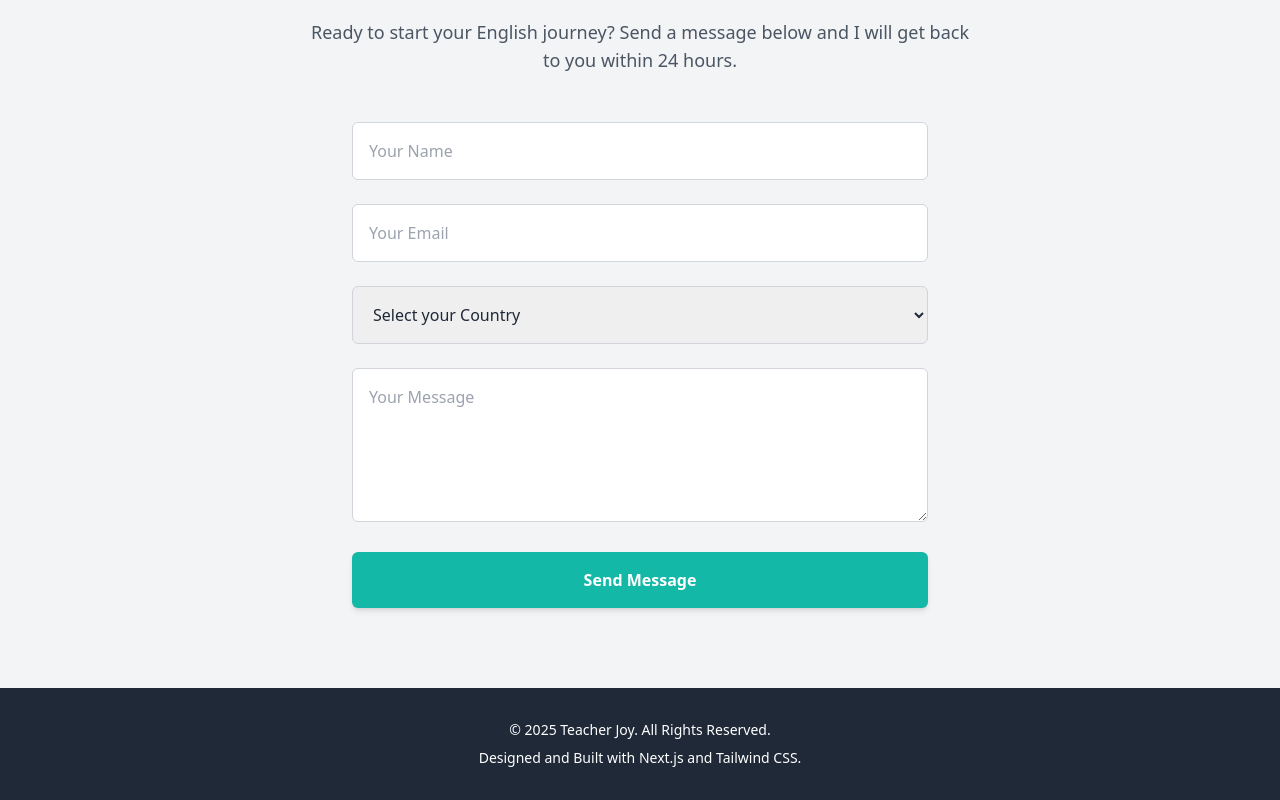
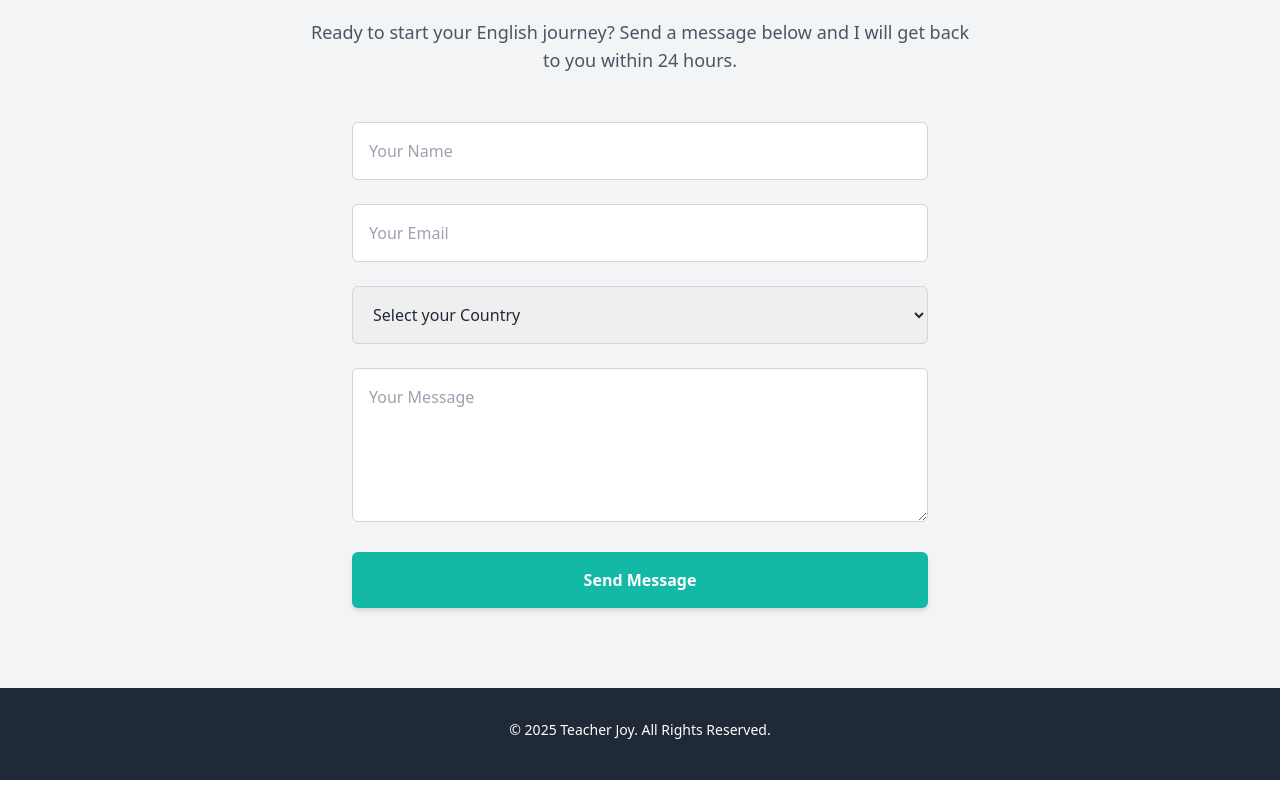
Before and after one commit to dyingbreed12/joy-website, a Next.js app: page / in a window 1280 px wide. Shown: the part 3101-3901 px from the top of the page. Built offline with nearby package versions, Linux system fonts and the light colour scheme.

Commit message:
Update Footer

```diff
--- a/src/app/components/Footer.tsx
+++ b/src/app/components/Footer.tsx
@@ -3,7 +3,6 @@ const Footer = () => {
     <footer className="bg-gray-800 text-white py-8">
       <div className="container mx-auto text-center text-sm">
         <p className="mb-2">© {new Date().getFullYear()} Teacher Joy. All Rights Reserved.</p>
-        <p>Designed and Built with Next.js and Tailwind CSS.</p>
       </div>
     </footer>
   );
```
